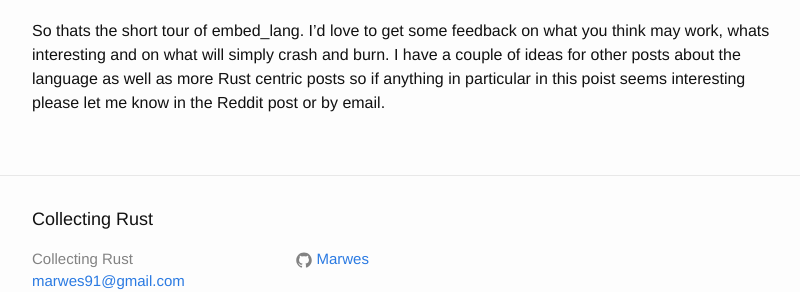
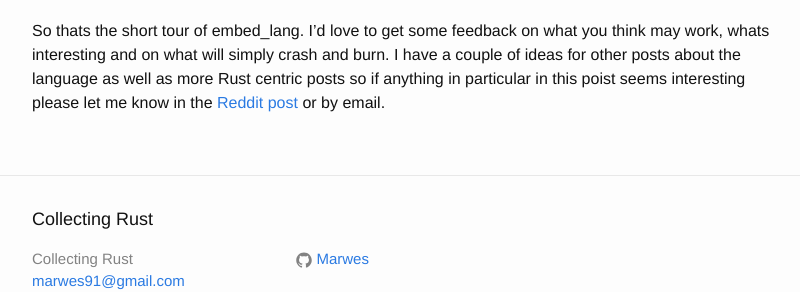
Before and after one commit to Marwes/Marwes.github.io, a Jekyll site: the page built from _posts/2015-12-06-embed_lang-An-embeddable-language-written-in-Rust.markdown, in a window 1280 px wide and 900 px high, scrolled down 1937 px. Shown: the part 547-839 px from the top of the window, without its empty margins (238-1038 px from the left). Built offline with Jekyll 4.4.1, drawn with Linux system fonts in a browser that asks for light colours; part of the change alters nothing that is shown.

```diff
--- a/_posts/2015-12-06-embed_lang-An-embeddable-language-written-in-Rust.markdown
+++ b/_posts/2015-12-06-embed_lang-An-embeddable-language-written-in-Rust.markdown
@@ -62,9 +62,11 @@ Past the virtual machine I also want to expose the other parts of the compiler s
 
 ## you >>= read_post >>= (\feedback -> me.improve_posts feedback)
 
-So thats the short tour of embed_lang. I'd love to get some feedback on what you think may work, whats interesting and on what will simply crash and burn. I have a couple of ideas for other posts about the language as well as more Rust centric posts so if anything in particular in this poist seems interesting please let me know in the Reddit post or by email.
+So thats the short tour of embed_lang. I'd love to get some feedback on what you think may work, whats interesting and on what will simply crash and burn. I have a couple of ideas for other posts about the language as well as more Rust centric posts so if anything in particular in this poist seems interesting please let me know in the [Reddit post][] or by email.
 
 [Lua]: http://www.lua.org
 [Haskell]: http://www.haskell.org
 [OCaml]: http://www.ocaml.org
 [Rust]: http://www.rust-lang.org
+
+[Reddit post]:https://www.reddit.com/r/rust/comments/3vns8b/embed_lang_an_embeddable_language_written_in_rust/
```
